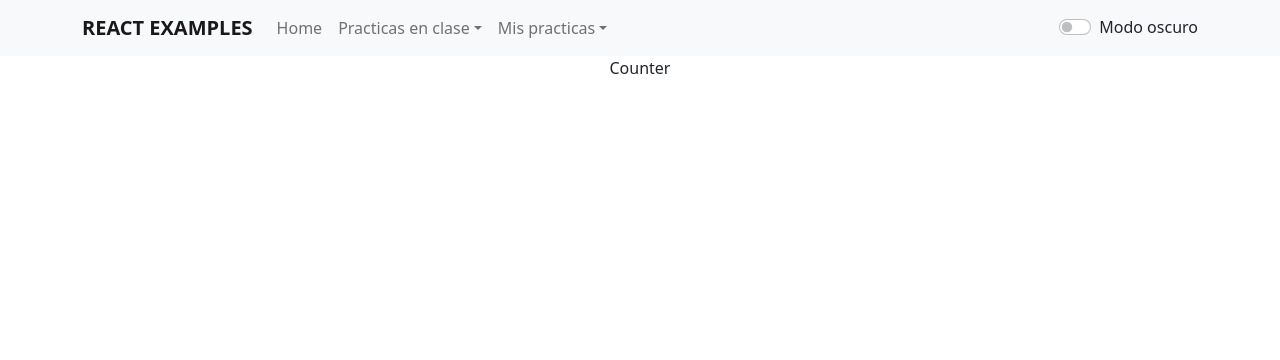
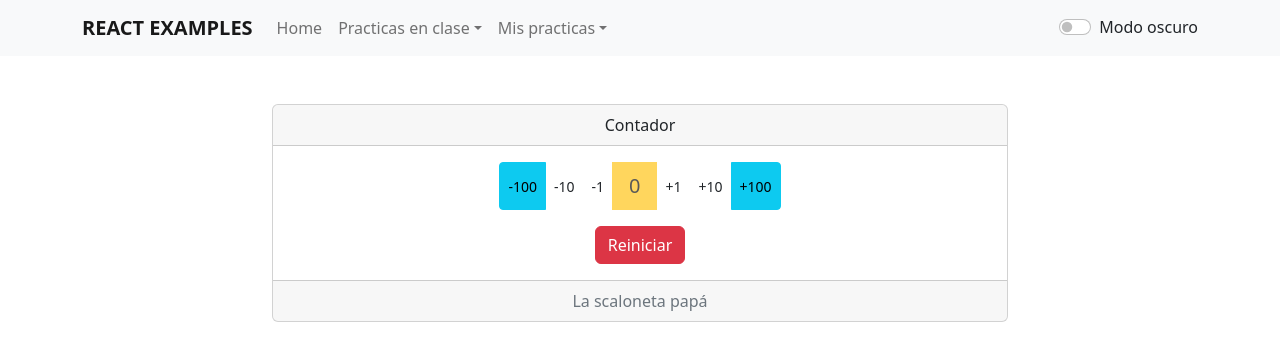
Before and after one commit to Richona/reactExample-formar, a React (Create React App) app: page /myPractice/counter in a window 1280 px wide. Shown: the top 360 px of the page. Built offline with nearby package versions, Linux system fonts and the light colour scheme.

Commit message:
add counter complete

```diff
--- a/src/components/myPractices/Counter/index.jsx
+++ b/src/components/myPractices/Counter/index.jsx
@@ -1,12 +1,53 @@
-import React from 'react'
-import { Col, Container, Row } from 'react-bootstrap'
+import React, { useState } from 'react'
+import { Button, ButtonGroup, Card, Col, Container, Row } from 'react-bootstrap'
 
 export const Counter = () => {
+    const [now, setNow] = useState(0);
+
+    const handleUp = () =>{
+        setNow(now + 1)
+    }
+    const handleUp10 = () =>{
+        setNow(now + 10)
+    }
+    const handleUp100 = () =>{
+        setNow(now + 100)
+    }
+    const handleDown = () =>{
+        now !== 0 && setNow(now - 1)
+    }
+    const handleDown10 = () =>{
+        now > 9 && setNow(now - 10)
+    }
+    const handleDown100 = () =>{
+        now > 99 && setNow(now - 100)
+    }
+    const handleReset = () =>{
+        setNow(0)
+    }
+
     return (
         <Container>
-        <Row>
+            <Row className="mt-5">
                 <Col xs={12} lg={{ span: 8, offset: 2 }} className="text-center">
-                Counter
+                    <Card className="text-center">
+                        <Card.Header>Contador</Card.Header>
+                        <Card.Body>
+                            <Card.Text>
+                                <ButtonGroup aria-label="Basic example" className="m-auto">
+                                    <Button variant="info" onClick={handleDown100} size="sm">-100</Button>
+                                    <Button variant="Light" onClick={handleDown10} size="sm">-10</Button>
+                                    <Button variant="Light" onClick={handleDown} size="sm">-1</Button>
+                                    <Button variant="warning" size="lg" disabled>{now}</Button>
+                                    <Button variant="Light" onClick={handleUp} size="sm">+1</Button>
+                                    <Button variant="Light" onClick={handleUp10} size="sm">+10</Button>
+                                    <Button variant="info" onClick={handleUp100} size="sm">+100</Button>
+                                </ButtonGroup>
+                            </Card.Text>
+                            <Button variant="danger" onClick={handleReset}>Reiniciar</Button>
+                        </Card.Body>
+                        <Card.Footer className="text-muted">La scaloneta papá</Card.Footer>
+                    </Card>
                 </Col>
             </Row>
         </Container>
```
Lines whose indentation alone changed are shown as unchanged.
